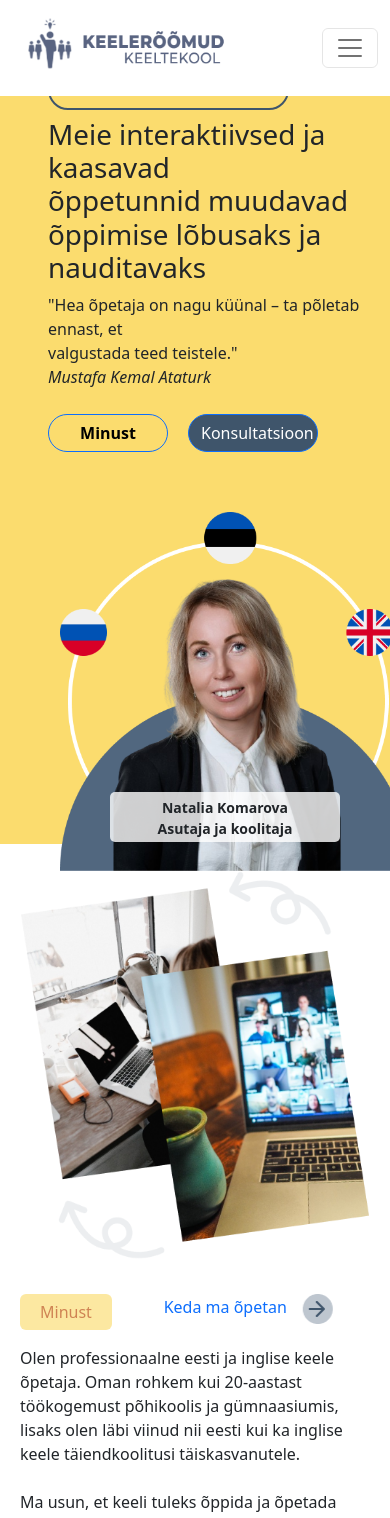
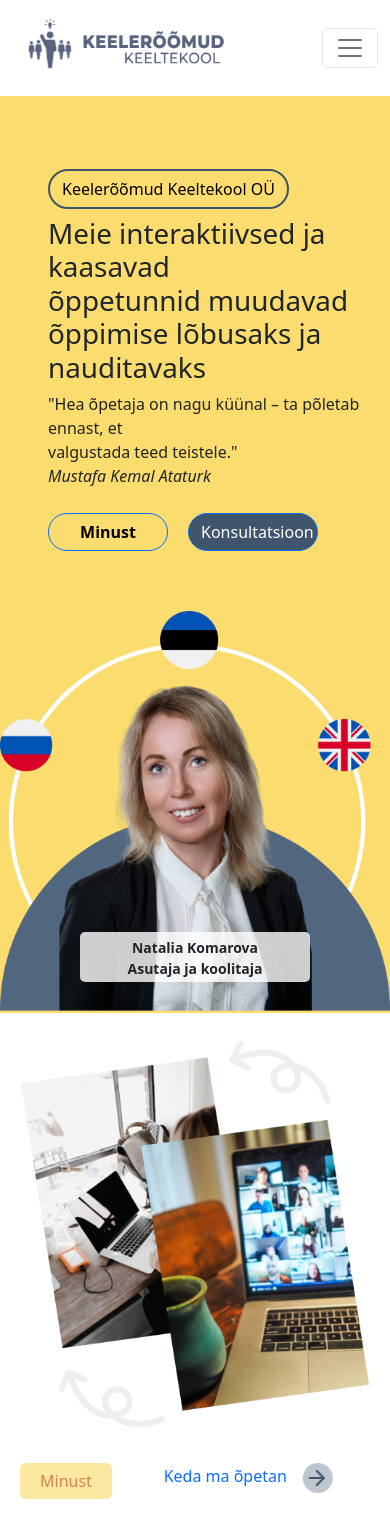
Before and after one commit to doyenify/mytutor, a React (Create React App) app: page / in a window 390 px wide. Shown: the top 1518 px of the page. Built offline with nearby package versions, Linux system fonts and the light colour scheme.

Commit message:
responsivenesse

```diff
--- a/src/components/Home/Home.tsx
+++ b/src/components/Home/Home.tsx
@@ -37,7 +37,7 @@
     <Row>
         <Col className='hero-col-1 col-12 col-sm-6 d-flex justify-content-center align-items-center'>
             <div className='homepage-left ps-5 pt-5 p5-5'>
-                {/* <div style={{fontSize: "24px"}}>{t('Saame tuttavaks!')}</div> */}
+
                 <Button className="mb-2"style={{backgroundColor: "transparent", color: "#000000", borderRadius: "50px", border: "2px solid #3F556B"}}>{t('Keelerõõmud Keeltekool OÜ')}</Button>
                 <h1>
                 {t('Meie interaktiivsed ja kaasavad')}<br />
--- a/src/components/Home/home.css
+++ b/src/components/Home/home.css
@@ -37,18 +37,17 @@
 @media screen and (max-width: 640px) {
 
     .hero-container{
-        height: 100vh;
+        height: 120vh;
     }
   .hero-col-1{
-    padding-top: 50px;
+    padding-top: 120px;
   }
 
     .hero-img{
         padding-top: 20px;
-        width: 90%;
-        height: auto;
-        margin-right: 0px;
-        margin-left: 30px;
+        width: 100%;
+        height: 100%;
+
     }
 
     .aboutimg{
@@ -109,8 +108,10 @@
 /* Media query for Galaxy Fold (280 by 653) */
 @media only screen and (max-width: 280px) and (max-height: 653px) {
     /* Add your CSS rules specific to Galaxy Fold here */
-    .hero-container {
-        padding: 5px;
+
+    .hero-container{
+        margin-top: -50px;
+        height: 90vh;
     }
     .hero-col-1,
     .hero-col-2 {
@@ -127,3 +128,17 @@
         margin-right: 35px;
     }
 }
+
+@media only screen
+  and (min-device-width: 360px)
+  and (max-device-width: 740px)
+  and (-webkit-min-device-pixel-ratio: 4)
+  and (orientation: portrait) {
+  /* Styles for Samsung S8+ */
+  .hero-img {
+    display: none;
+}
+.rectangle-overlay{
+    display: none;
+}
+}
```
